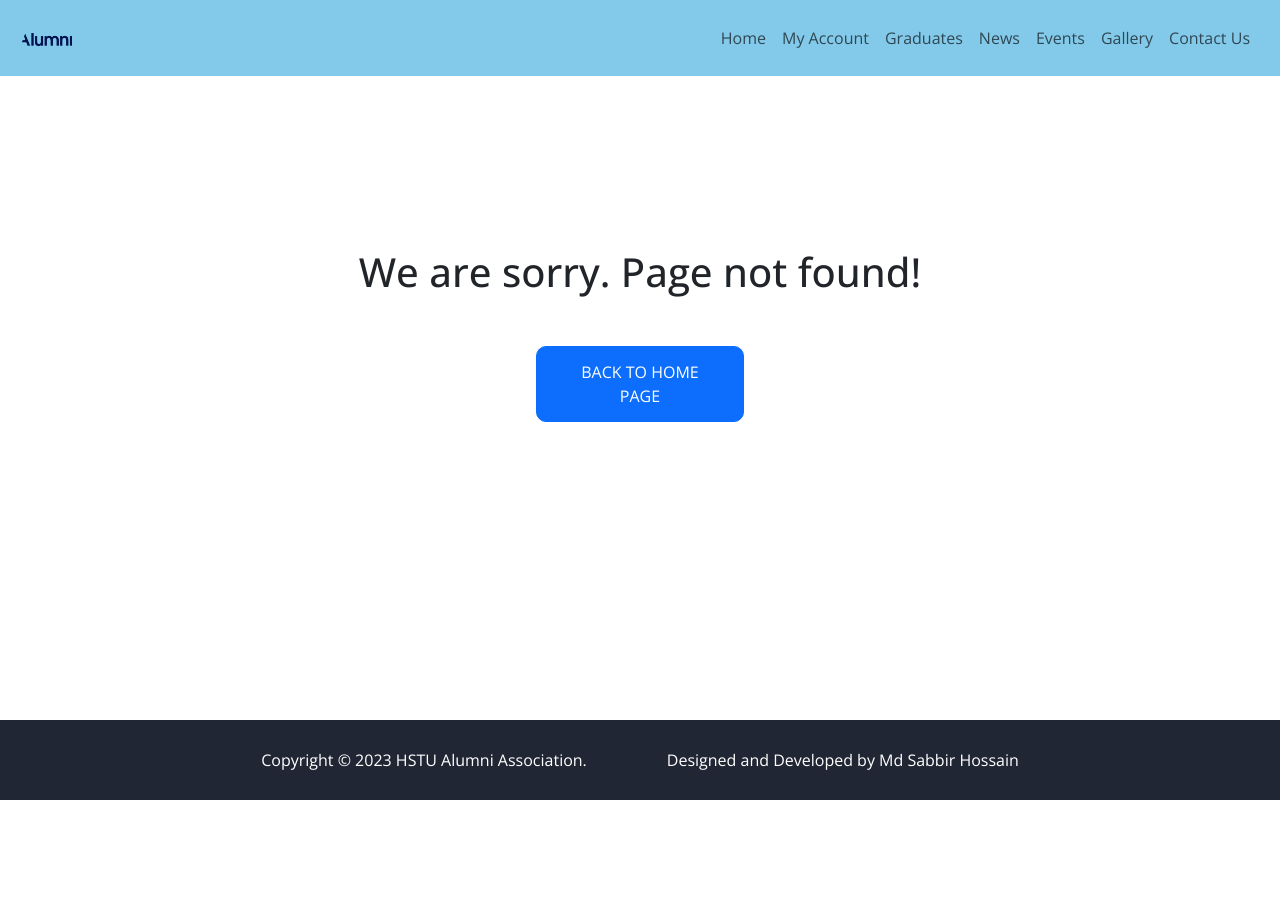
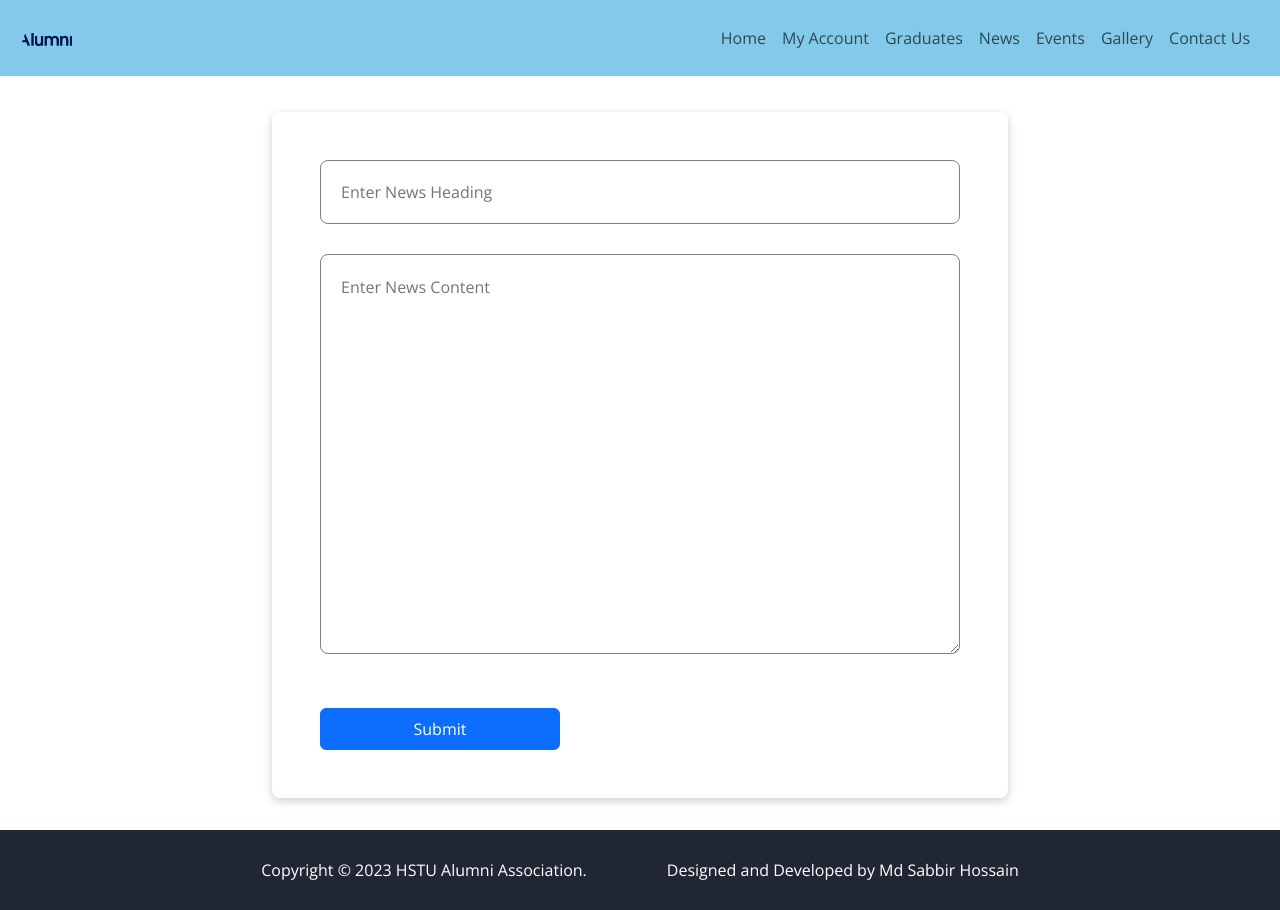
Before and after one commit to sabbir-62/alumni-frontend, a React (Vite) app in the folder client/: page /create-news in a window 1280 px wide. Before the commit this address had no page. Before the commit the page ends 800 px from the top, so only its background shows below. Built offline with nearby package versions, Linux system fonts and the light colour scheme.

Commit message:
news add successfully

```diff
--- a/client/src/App.jsx
+++ b/client/src/App.jsx
@@ -21,6 +21,7 @@ import { BeatLoader } from "react-spinners";
 
 import './App.css';
 import { useEffect, useState } from 'react';
+import AddNews from './pages/addNewsPage/AddNews';
 
 function App() {
   const [loading, setLoading] = useState(true); // Set loading to true initially
@@ -49,6 +50,7 @@ function App() {
               <Route exact path='/my-account' element={<MyAccount />}></Route>
               <Route exact path='/graduates-list' element={<GraduateList />}></Route>
               <Route exact path='/news' element={<NewsPage />}></Route>
+              <Route exact path='/create-news' element={<AddNews />}></Route>
               <Route exact path='/gallery' element={<GalleryPage />}></Route>
               <Route exact path='/events' element={<EventPage />}></Route>
               <Route exact path='/contact' element={<ContactPage />}></Route>
--- /dev/null
+++ b/client/src/pages/addNewsPage/AddNews.jsx
@@ -0,0 +1,71 @@
+import { useState } from 'react';
+import { toast } from 'react-toastify';
+import { useNavigate  } from 'react-router-dom';
+import './addNews.css'
+
+const AddNews = () => {
+    const [state, setState] = useState({
+        title: "",
+        description: ""
+
+    })
+
+    const setValues = (key, value) => {
+        setState({
+          ...state,
+          [key]: value,
+        });
+      };
+
+      const navigate = useNavigate();
+
+    const handleSubmit = async(e) => {
+        e.preventDefault();
+        const {title, description} = state;
+
+        // backend api endpoint
+        const url = "http://localhost:8000/api/v1/create-news";
+
+        await fetch(url, {
+            method: "POST",
+            headers: {
+                "Content-Type" : "application/json"
+            },
+            body: JSON.stringify({
+                title, description
+            })
+        })
+       .then((response) => response.json())
+       .then((data) => {
+            if(data.success){
+                toast.success(data.message);
+                if(data.success == true){
+                    navigate('/news');
+                }
+            }
+            else{
+                toast.error("Something went wrong!")
+            }
+       })
+       .catch((error) => {
+        console.log(error)
+       })
+    }
+    return (
+        <div className="min-height add-news-page">
+                <div className="add-news-box">
+                    <form action="" className='news-headline'>
+                        <input type="text" name="title" id='heading' className='input-heading' autoComplete='off' onChange={(e) => {setValues("title", e.target.value)}} placeholder="Enter News Heading"/>
+                    </form>
+                    <div>
+                        <textarea name="description" className = 'news-text'  id="" cols="" rows="" onChange={(e) => {setValues("description", e.target.value)}} placeholder='Enter News Content'></textarea>
+                    </div>
+                    <div className="news-button-container">
+                        <button type="submit" className="btn btn-primary add-news-button" onClick={handleSubmit}>Submit</button>
+                    </div>
+                </div>
+        </div>
+    );
+};
+
+export default AddNews;
--- /dev/null
+++ b/client/src/pages/addNewsPage/addNews.css
@@ -0,0 +1,50 @@
+.add-news-page{
+    display: flex;
+    justify-content: center;
+    align-items: center;
+}
+
+.add-news-box{
+    margin: 7rem 0 2rem 0;
+    padding: 3rem;
+    border-radius: 8px;
+    box-shadow: 0 3px 10px rgb(0 0 0 / 0.2);
+}
+
+.input-heading{
+    width: 100%;
+    height: 4rem;
+    padding-left: 20px;
+    border: 1px solid gray;
+    border-radius: 8px;
+}
+
+.news-text{
+    height: 25rem;
+    width: 40rem;
+    padding: 20px 0 0 20px;
+    margin-top: 30px;
+    border: 1px solid gray;
+    border-radius: 8px;
+}
+
+
+.news-button-container{
+    width: 15rem;
+    margin-top: 3rem;
+}
+
+.add-news-button{
+    width: 100%;
+    padding: 8px;
+}
+
+@media (max-width: 767px) {
+    .add-news-box{
+        width: 40rem;
+    }
+    .news-text{
+        width: 100%;
+    }
+
+}
--- a/client/src/pages/errorPage/ErrorPage.jsx
+++ b/client/src/pages/errorPage/ErrorPage.jsx
@@ -5,7 +5,7 @@ import { NavLink } from 'react-router-dom';
 const ErrorPage = () => {
     return (
        <>
-            <div className='error-page'>
+            <div className='error-page min-height'>
                 <div className="error">
                     <div className="error-text">
                         <h1>We are sorry. Page not found!</h1>
--- a/client/src/pages/newsPage/NewsPage.jsx
+++ b/client/src/pages/newsPage/NewsPage.jsx
@@ -59,6 +59,7 @@ const NewsPage = () => {
             descriptionElements[index].style.color = "rgb(48, 47, 47)";
             descriptionElements[index].style.height = '100%';
             count = count + 1;
+
             if(count == 2){
                 descriptionElements[index].style.height = '4.5rem';
                 count = 0;
@@ -74,7 +75,7 @@ const NewsPage = () => {
 
 
     return (
-        <div className="news-container">
+        <div className="news-container container">
             {
                 loading ?
                 (
```
